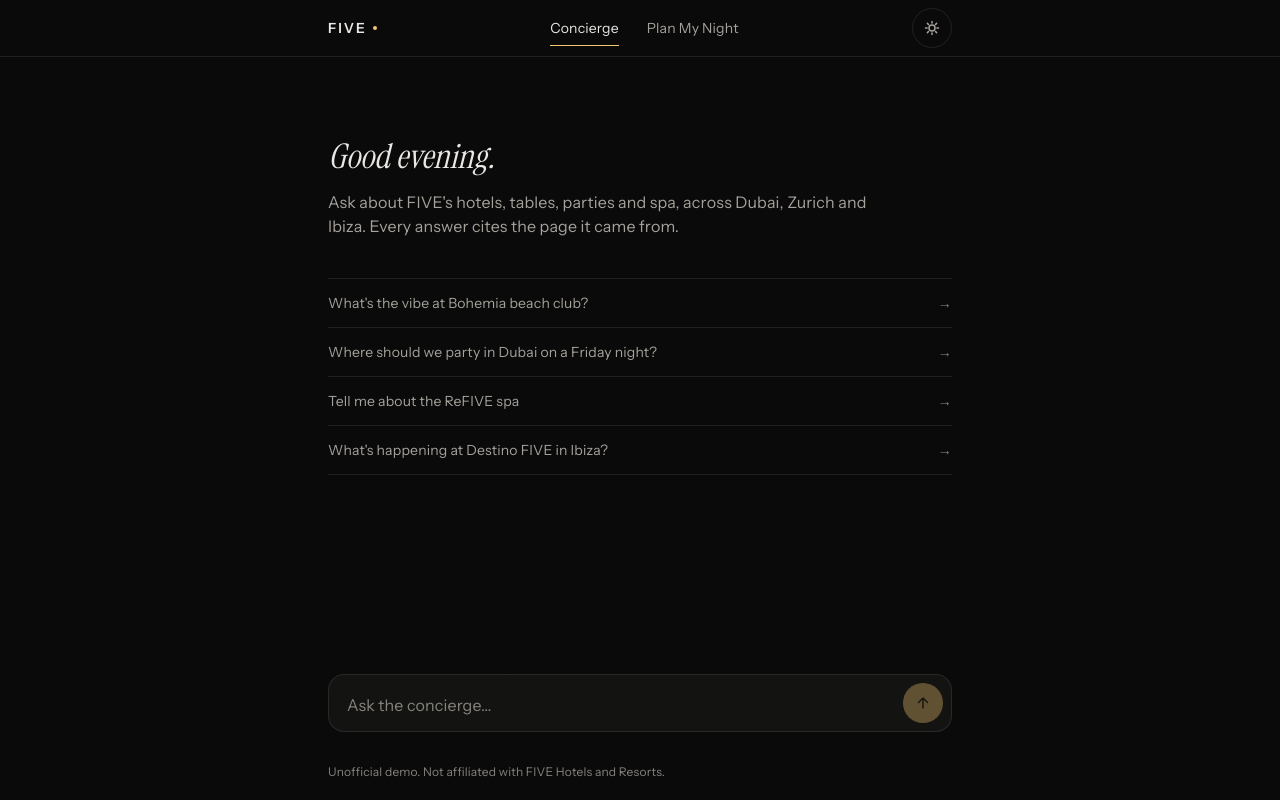
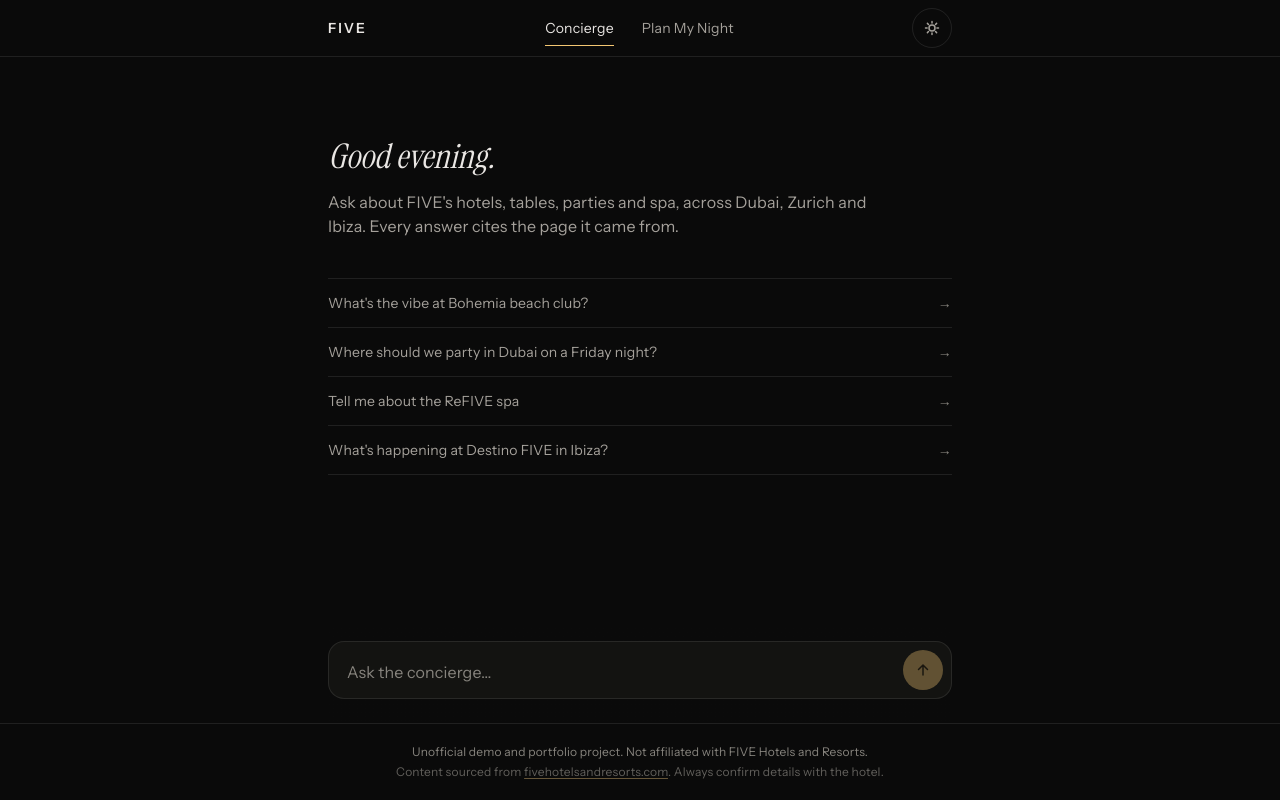
Before and after one commit to MusaToTheMoon/five-concierge, a Next.js app: page / in a window 1280 px wide. Built offline with nearby package versions, Linux system fonts and the light colour scheme.

Commit message:
fix: drop stray gold dot, adopt main footer layout
The gold accent dot beside the FIVE wordmark was a leftover from an
earlier header. Replace the single-line footer with main's two-line
centered disclaimer plus source-attribution link, re-themed to this
branch's faint and gold-text tokens.

```diff
--- a/app/page.tsx
+++ b/app/page.tsx
@@ -37,10 +37,7 @@
     <div className="flex min-h-dvh flex-col">
       <header className="sticky top-0 z-10 border-b border-hairline bg-bg">
         <div className="mx-auto flex h-14 w-full max-w-2xl items-center justify-between gap-2 px-4 sm:gap-4 sm:px-6">
-          <p className="flex items-baseline gap-1.5 text-sm font-semibold tracking-[0.14em]">
-            FIVE
-            <span aria-hidden className="size-1 self-center rounded-full bg-gold" />
-          </p>
+          <p className="text-sm font-semibold tracking-[0.14em]">FIVE</p>
           <nav
             role="tablist"
             aria-label="Concierge modes"
@@ -100,10 +97,25 @@
         </section>
       </main>
 
-      <footer className="mx-auto w-full max-w-2xl px-5 pt-2 pb-5 sm:px-6">
-        <p className="text-xs text-faint">
-          Unofficial demo. Not affiliated with FIVE Hotels and Resorts.
-        </p>
+      <footer className="border-t border-hairline">
+        <div className="mx-auto flex w-full max-w-2xl flex-col items-center gap-1 px-4 py-5 text-center sm:px-6">
+          <p className="text-xs text-faint">
+            Unofficial demo and portfolio project. Not affiliated with FIVE
+            Hotels and Resorts.
+          </p>
+          <p className="text-xs text-faint/70">
+            Content sourced from{" "}
+            <a
+              href="https://www.fivehotelsandresorts.com/"
+              target="_blank"
+              rel="noopener noreferrer"
+              className="underline decoration-gold-text/40 underline-offset-2 transition-colors hover:text-gold-text"
+            >
+              fivehotelsandresorts.com
+            </a>
+            . Always confirm details with the hotel.
+          </p>
+        </div>
       </footer>
     </div>
   );
```
